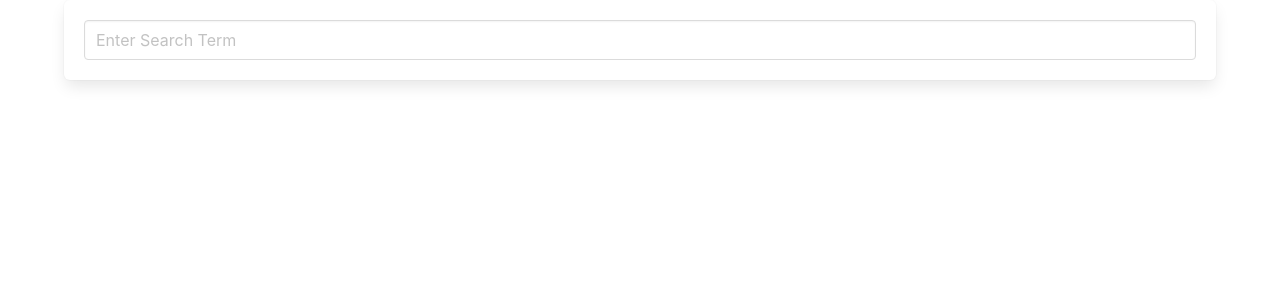
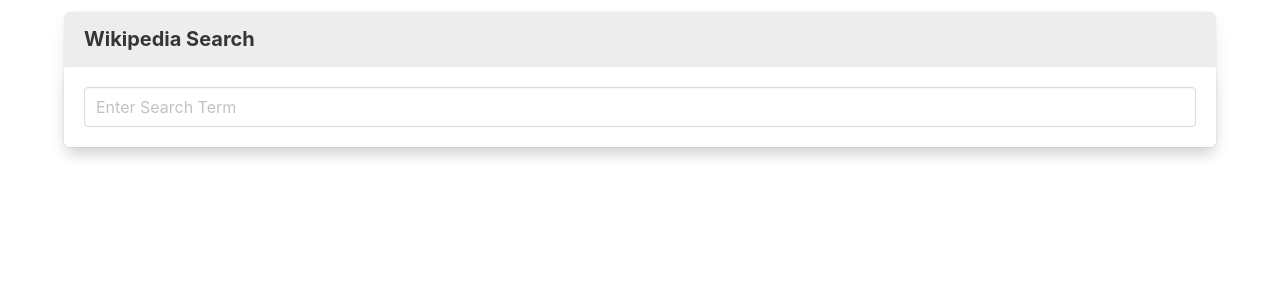
Before and after one commit to sidsid14/angular_wsearch, an Angular app: page / in a window 1280 px wide. Shown: the top 300 px of the page. Built offline with nearby package versions, Linux system fonts and the light colour scheme.

Commit message:
Styling the app

```diff
--- a/src/app/app.component.html
+++ b/src/app/app.component.html
@@ -1,4 +1,7 @@
-<div class="container">
-  <app-search-bar (submitted)="onTerm($event)"></app-search-bar>
-  <app-page-list *ngIf="pages.length" [pages]="pages"></app-page-list>
+<div class="container mt-3 mb-3">
+  <nav class="panel">
+    <p class="panel-heading">Wikipedia Search</p>
+    <app-search-bar (submitted)="onTerm($event)"></app-search-bar>
+    <app-page-list *ngIf="pages.length" [pages]="pages"></app-page-list>
+  </nav>
 </div>
--- a/src/app/page-list/page-list.component.html
+++ b/src/app/page-list/page-list.component.html
@@ -1,3 +1,5 @@
+<div class="card mt-1">
+  <div class="card-content">
     <table class="table is-striped">
       <thead>
         <tr>
@@ -22,3 +24,5 @@
         </tr>
       </tbody>
     </table>
+  </div>
+</div>
```
Lines whose indentation alone changed are shown as unchanged.
